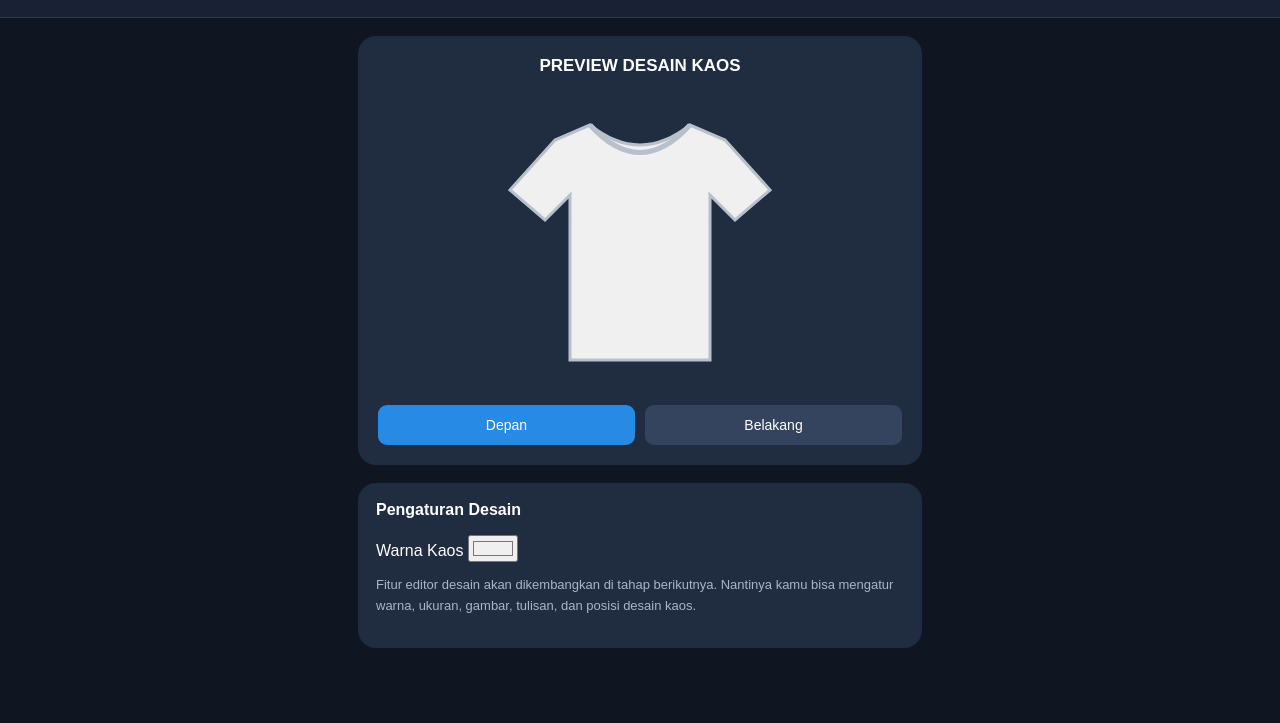
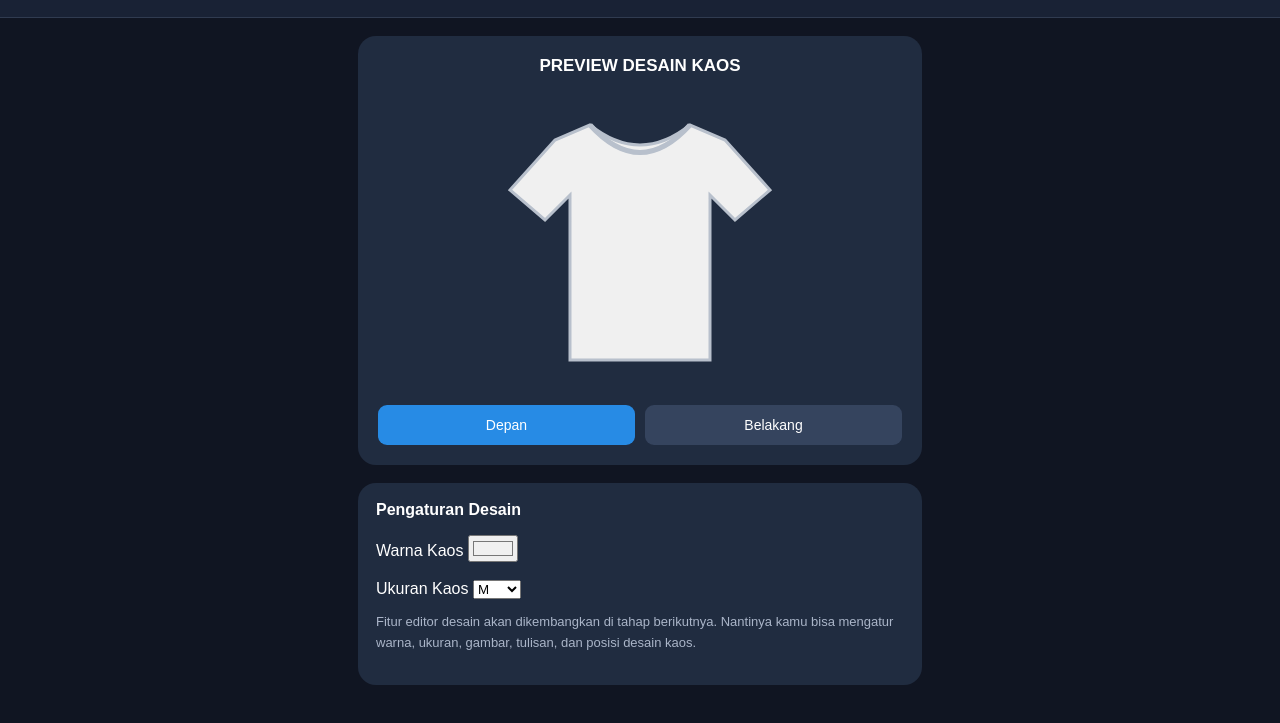
Before and after one commit to rajasemak-beep/tshirt-studio, a plain HTML site: page index.html in a window 1280 px wide. Shown: the part 71-794 px from the top of the page. Drawn offline with Linux system fonts and the light colour scheme.

Commit message:
Add shirt size selection to index.html

```diff
--- a/index.html
+++ b/index.html
@@ -56,6 +56,17 @@
         id="shirtColor"
         value="#f0f0f0"
     >
+        <br><br>
+
+<label for="shirtSize">Ukuran Kaos</label>
+
+<select id="shirtSize">
+    <option value="S">S</option>
+    <option value="M" selected>M</option>
+    <option value="L">L</option>
+    <option value="XL">XL</option>
+    <option value="XXL">XXL</option>
+</select>
         <p class="coming">
             Fitur editor desain akan dikembangkan di tahap berikutnya.
             Nantinya kamu bisa mengatur warna, ukuran, gambar,
```
